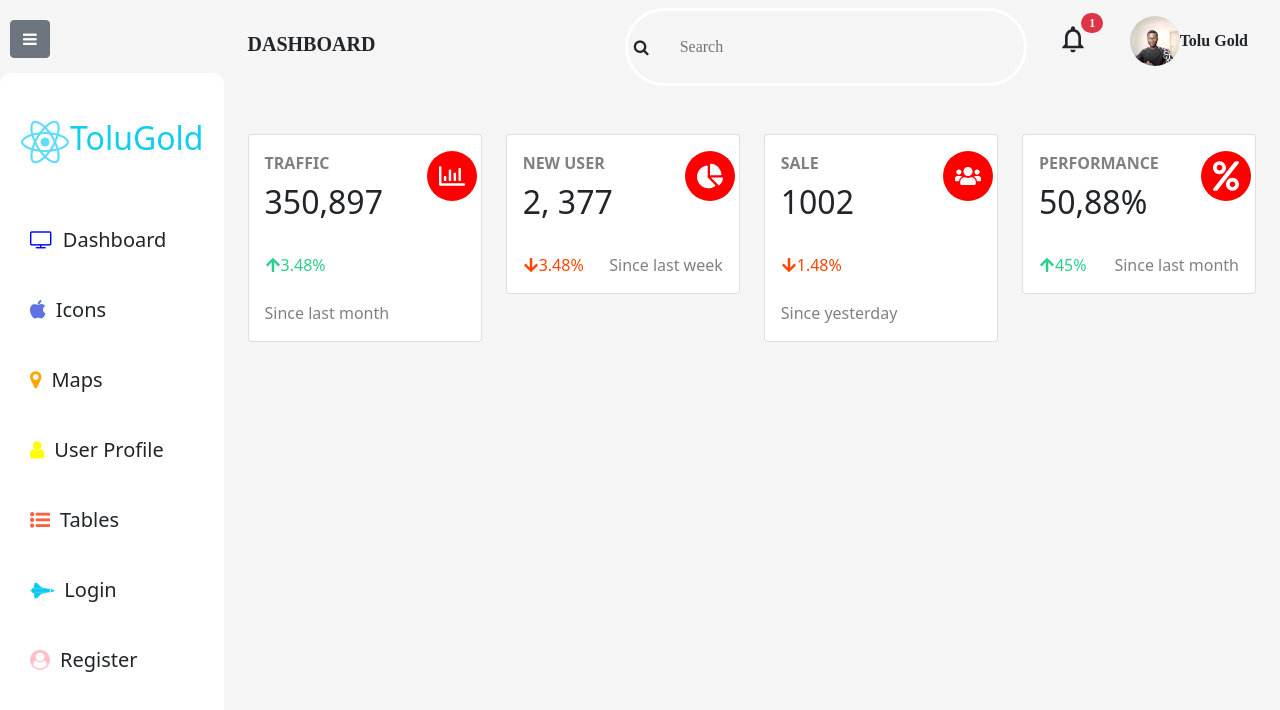
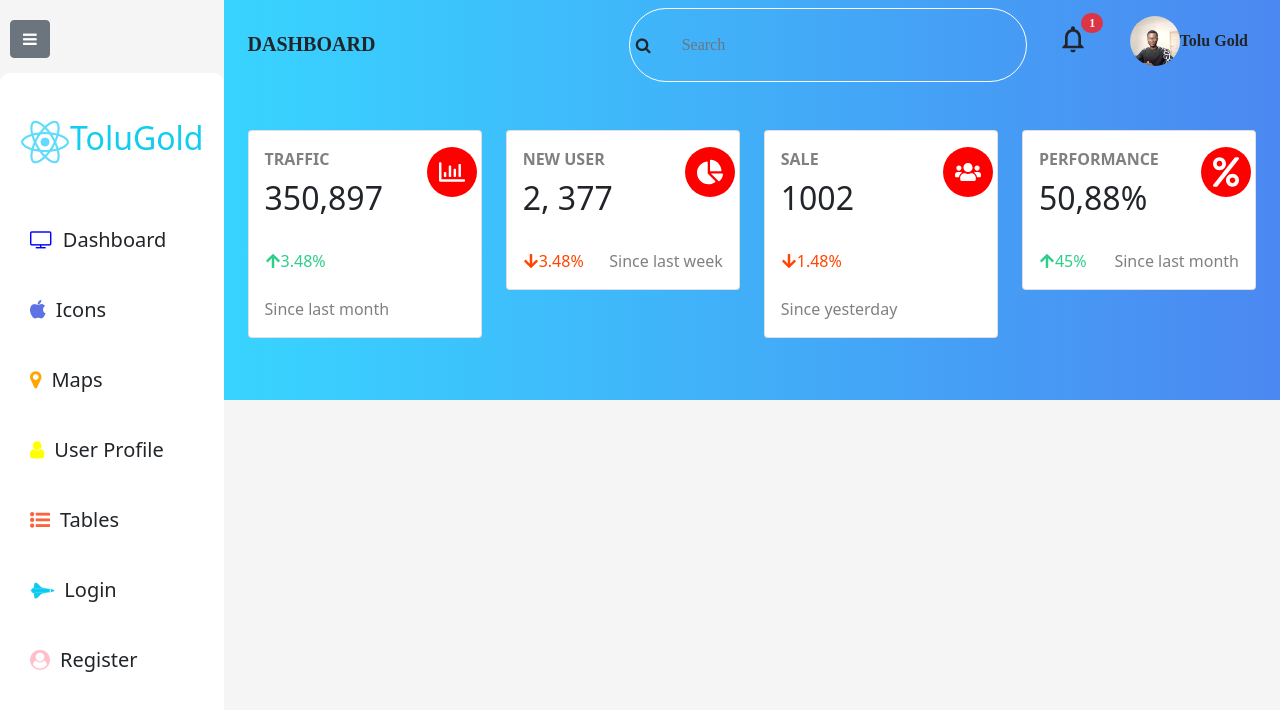
Before and after one commit to Tolugold1/Dashboard, a React (Create React App) app: page / in a window 1280 px wide. Shown: the top 710 px of the page. Built offline with nearby package versions, Linux system fonts and the light colour scheme.

Commit message:
HeaderComponent styling

```diff
--- a/src/page/Components/HeaderComonent/HeaderComonent.style.scss
+++ b/src/page/Components/HeaderComonent/HeaderComonent.style.scss
@@ -1,4 +1,8 @@
+.headbody {
+   background-image: linear-gradient(to right, #38d4ff, #4b88f1);
+   height: 400px;
    .HeaderComponent {
+
       .icons {
          display: flex;
          align-items: center;
@@ -17,3 +21,4 @@
          justify-content: center;
       }
    }
+}
--- a/src/page/Components/HeaderComonent/HeaderComponent.js
+++ b/src/page/Components/HeaderComonent/HeaderComponent.js
@@ -10,6 +10,7 @@ export default class HeaderComponent extends Component {
   render() {
    return (
       <>
+      <div className='headbody'>
          <Headroom>
             <HeaderNav />
          </Headroom>
@@ -126,6 +127,7 @@ export default class HeaderComponent extends Component {
                </Col>
             </Row>
          </div>
+      </div>
       </>
 
    )
--- a/src/page/Components/Navbar/Navbar.styles.scss
+++ b/src/page/Components/Navbar/Navbar.styles.scss
@@ -15,13 +15,11 @@ $border-zero: 0;
       margin-right: auto;
    }
 
-   .search {
-      margin-right: 30px;
-   }
+
 
    .input-text {
       background-color: transparent;
-      border: 3px solid white;
+      border: 1px solid white;
       border-radius: 50px;
       display: flex;
       align-items: center;
```
Lines whose indentation alone changed are shown as unchanged.
